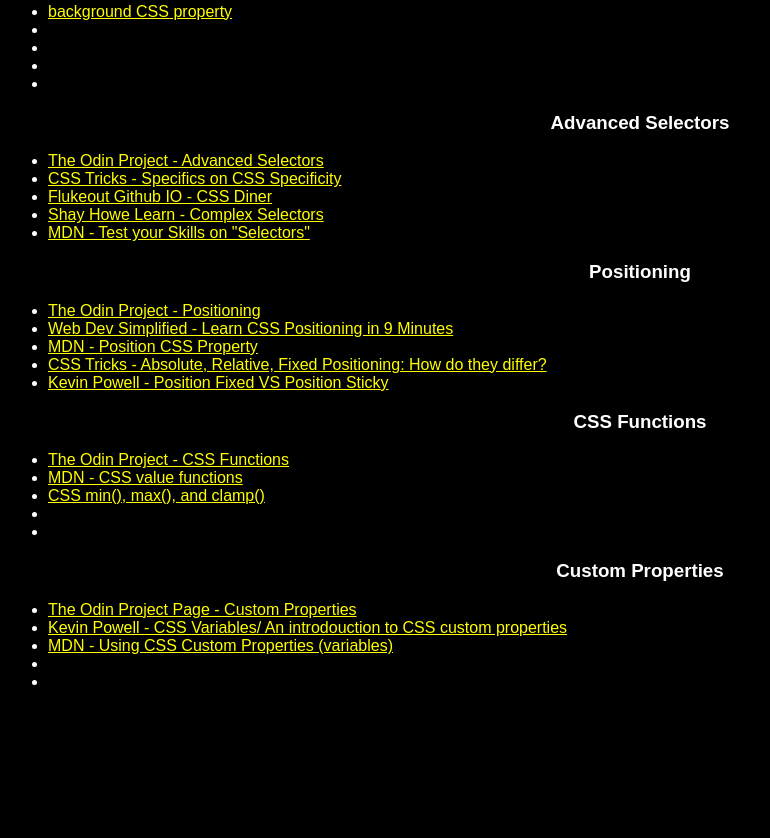
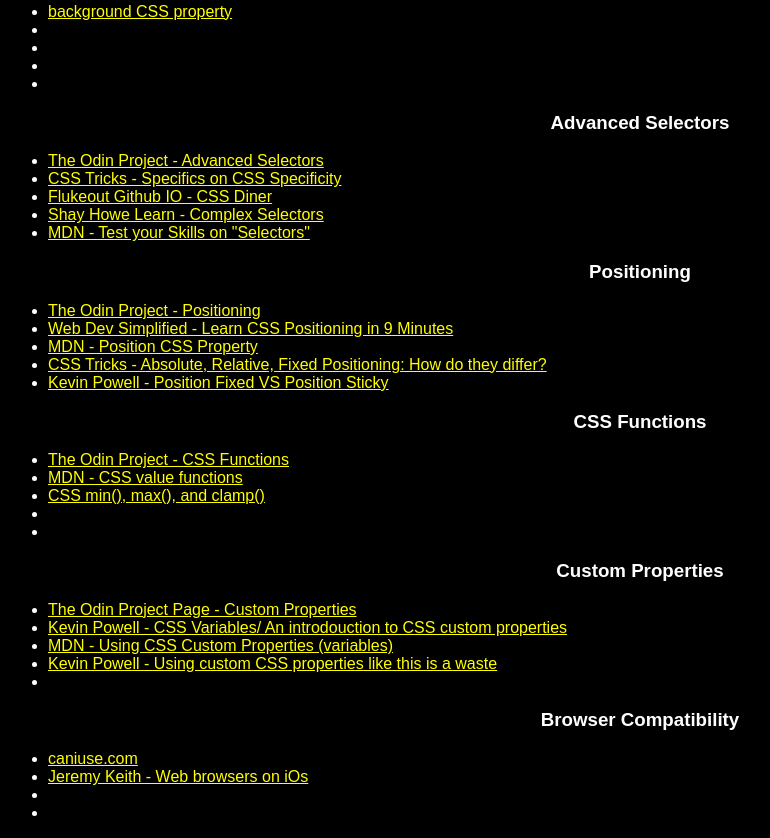
Before and after one commit to PaleCoder777/theOdinProject_JSPATH, a plain HTML site: page Int_HTML-CSS/CSS-Concepts/index.html in a window 1280 px wide. Shown: the part 602-1440 px from the top of the page, without its empty margins (0-770 px from the left). Before the commit the page ends 1309 px from the top, so only its background shows below. Drawn offline with Linux system fonts and the light colour scheme; a web font is replaced by a local one.

Commit message:
Complete browser compatibilit  section

```diff
--- a/Int_HTML-CSS/CSS-Concepts/index.html
+++ b/Int_HTML-CSS/CSS-Concepts/index.html
@@ -82,6 +82,14 @@
         <li><a href="https://www.theodinproject.com/lessons/node-path-intermediate-html-and-css-custom-properties" target="_blank" rel="noreferrer">The Odin Project Page - Custom Properties</a></li>
         <li><a href="https://www.youtube.com/watch?v=PHO6TBq_auI" target="_blank" rel="noreferrer">Kevin Powell - CSS Variables/ An introdouction to CSS custom properties</a></li>
         <li><a href="https://developer.mozilla.org/en-US/docs/Web/CSS/Guides/Cascading_variables/Using_custom_properties#inheritance_of_custom_properties" target="_blank" rel="noreferrer">MDN - Using CSS Custom Properties (variables)</a></li>
+        <li><a href="https://www.youtube.com/watch?v=_2LwjfYc1x8" target="_blank" rel="noreferrer">Kevin Powell - Using custom CSS properties like this is a waste</a></li>
+        <li><a href="" target="_blank" rel="noreferrer"></a></li>
+    </ul>
+
+    <h3>Browser Compatibility</h3>
+    <ul>
+        <li><a href="https://caniuse.com/" target="_blank" rel="noreferrer">caniuse.com</a></li>
+        <li><a href="https://adactio.com/journal/17428" target="_blank" rel="noreferrer">Jeremy Keith - Web browsers on iOs</a></li>
         <li><a href="" target="_blank" rel="noreferrer"></a></li>
         <li><a href="" target="_blank" rel="noreferrer"></a></li>
     </ul>
```
